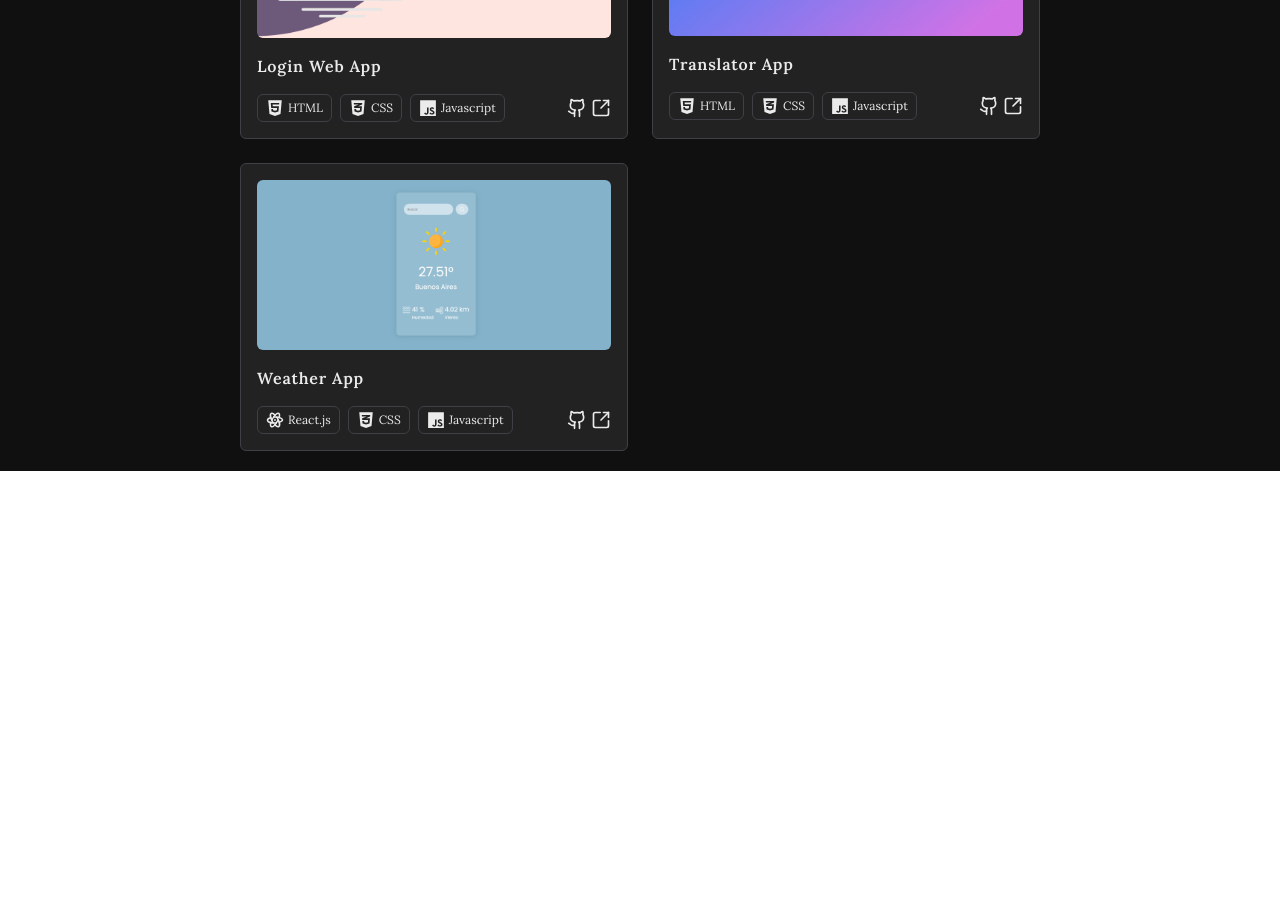
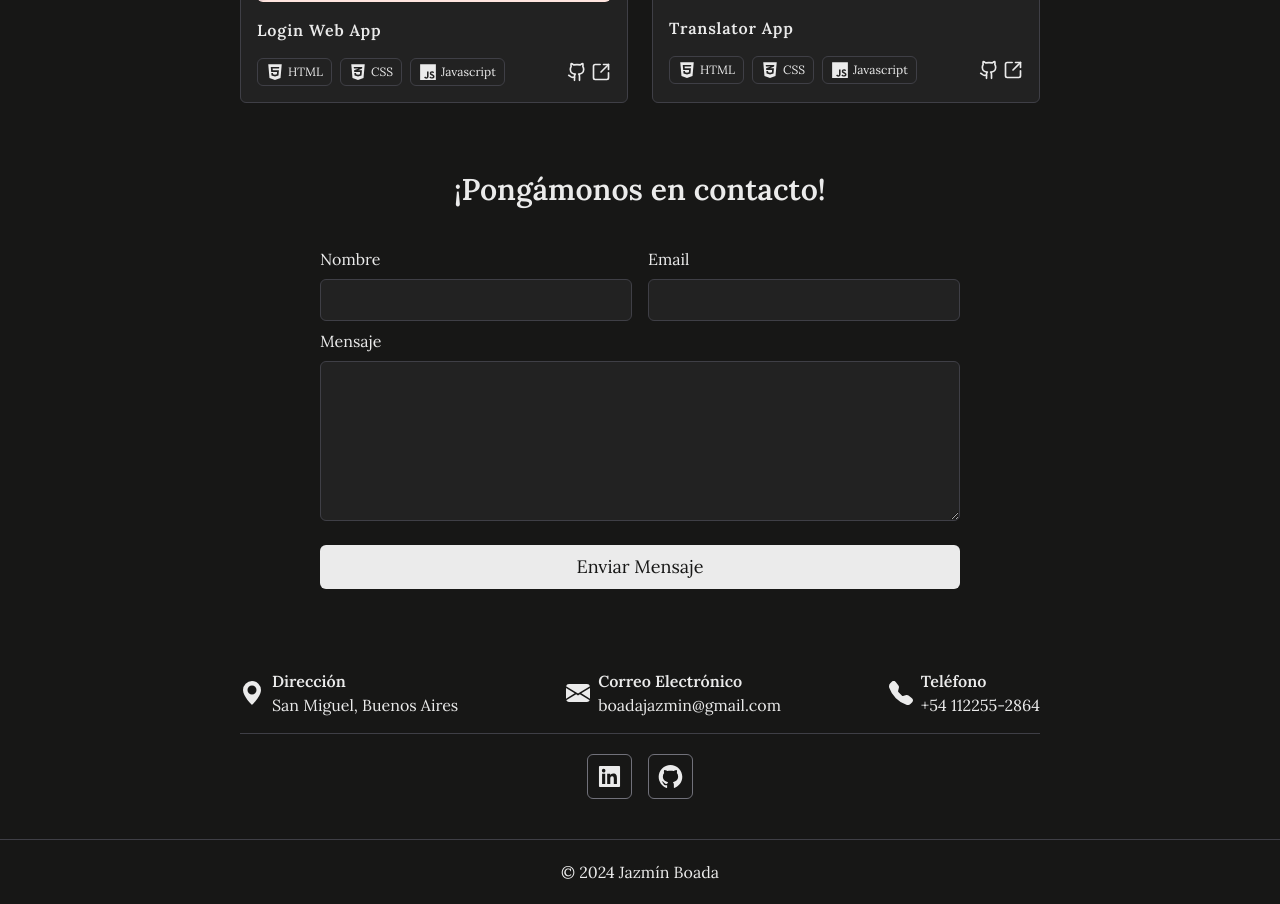
Before and after one commit to JazminBoada/portfolio-personal, a React (Vite) app: page / in a window 1280 px wide. Shown: the part 1480-2384 px from the top of the page. Before the commit the page ends 1951 px from the top, so only its background shows below. Built offline with nearby package versions, Linux system fonts and the light colour scheme.

Commit message:
first commit

```diff
--- a/src/App.jsx
+++ b/src/App.jsx
@@ -1,5 +1,7 @@
 import "./App.css";
 import Aboutme from "./components/Aboutme";
+import Contact from "./components/contact";
+import Footer from "./components/Footer";
 import Header from "./components/header";
 import Hero from "./components/Hero";
 import Projects from "./components/Projects";
@@ -13,6 +15,8 @@ function App() {
       <Aboutme />
       <Skills />
       <Projects />
+      <Contact />
+      <Footer />
     </div>
   );
 }
--- a/src/components/Aboutme.jsx
+++ b/src/components/Aboutme.jsx
@@ -3,8 +3,8 @@ import React from "react";
 function Aboutme() {
   return (
     <div className="bg-darkBlack text-customWhite w-full">
-      <main className="mx-auto max-w-7xl px-5  py-12 md:px-10 lg:px-34 xl:px-60">
-        <h1 className="text-xl font-semibold mb-4">Sobre mi</h1>
+      <main className="mx-auto max-w-7xl px-5 pt-12 md:px-10 lg:px-34 xl:px-60">
+        <h1 className="text-xl md:text-2xl font-semibold mb-4">Sobre mi</h1>
         <section className="border border-zinc-700 bg-lightBlack p-4 rounded-md">
           <p className="pb-2">
             Hace 2 años estudio de manera autodidacta para especializarme como
--- a/src/components/Footer.jsx
+++ b/src/components/Footer.jsx
@@ -0,0 +1,13 @@
+import React from "react";
+
+function Footer() {
+  return (
+    <div className="w-full bg-darkBlack text-customWhite border-t border-t-zinc-700">
+      <footer className="mx-auto max-w-7xl px-5 md:px-10 lg:px-34 xl:px-60 p-5 text-center">
+        <p>&copy; 2024 Jazmín Boada</p>
+      </footer>
+    </div>
+  );
+}
+
+export default Footer;
--- a/src/components/Projects.jsx
+++ b/src/components/Projects.jsx
@@ -4,7 +4,7 @@ import img1 from "../assets/imagenes_card/img1.png";
 import img2 from "../assets/imagenes_card/img2.png";
 import img3 from "../assets/imagenes_card/img3.png";
 import img4 from "../assets/imagenes_card/img4.png";
-import img5 from "../assets/imagenes_card/img5.png";
+
 import { FaHtml5, FaCss3Alt } from "react-icons/fa6";
 import { IoLogoJavascript } from "react-icons/io5";
 import { TbBrandReactNative } from "react-icons/tb";
@@ -13,8 +13,8 @@ import { RiTailwindCssFill, RiNextjsLine } from "react-icons/ri";
 function Projects() {
   return (
     <div className="bg-darkBlack text-customWhite w-full">
-      <main className="mx-auto max-w-7xl px-5 md:px-10 lg:px-34 xl:px-60 pb-5">
-        <h1 className="text-xl font-semibold mb-4">Proyectos</h1>
+      <main className="mx-auto max-w-7xl px-5 pt-12 md:px-10 lg:px-34 xl:px-60 pb-5">
+        <h1 className="text-xl md:text-2xl font-semibold mb-4">Proyectos</h1>
         <section className="grid grid-cols-1 md:grid-cols-2 gap-6 ">
           <ProjectsCards
             image={img1}
@@ -60,17 +60,6 @@ function Projects() {
             sourceLink=""
             appLink=""
           />
-          <ProjectsCards
-            image={img5}
-            title="Weather App"
-            button={[
-              { title: "React.js", icon: <TbBrandReactNative /> },
-              { title: "CSS", icon: <FaCss3Alt /> },
-              { title: "Javascript", icon: <IoLogoJavascript /> },
-            ]}
-            sourceLink=""
-            appLink=""
-          />
         </section>
       </main>
     </div>
--- a/src/components/Skills.jsx
+++ b/src/components/Skills.jsx
@@ -13,8 +13,8 @@ import zustand from "../assets/iconos/zustand.svg";
 function Skills() {
   return (
     <div className="w-full bg-darkBlack text-customWhite">
-      <main className="mx-auto max-w-7xl px-5  py-12 md:px-10 lg:px-34 xl:px-60">
-        <h1 className="text-xl font-semibold mb-4">
+      <main className="mx-auto max-w-7xl px-5 pt-12 md:px-10 lg:px-34 xl:px-60">
+        <h1 className="text-xl md:text-2xl font-semibold mb-4">
           Habilidades y Herramientas
         </h1>
         <div className="flex flex-row flex-wrap gap-3">
--- a/src/components/contact.jsx
+++ b/src/components/contact.jsx
@@ -0,0 +1,112 @@
+import React from "react";
+import { AiFillLinkedin, AiFillGithub } from "react-icons/ai";
+import {
+  BsFillEnvelopeFill,
+  BsFillTelephoneFill,
+  BsGeoAltFill,
+} from "react-icons/bs";
+import { SendHorizontal } from "lucide-react";
+
+function Contact() {
+  return (
+    <div className="w-full pt-12 bg-darkBlack text-customWhite">
+      <main className="mx-auto max-w-7xl px-5 md:px-10 lg:px-34 xl:px-60 pb-5">
+        <h1 className="text-xl md:text-2xl xl:text-3xl text-center font-semibold mb-10">
+          ¡Pongámonos en contacto!
+        </h1>
+
+        <form action="" className="flex flex-col space-y-2 md:px-20">
+          <div className="flex flex-col md:flex-row gap-4">
+            <div className="w-full flex flex-col gap-2">
+              <span>Nombre</span>
+              <input
+                className="px-4 py-2 outline-none bg-lightBlack border border-zinc-700 rounded-md focus:outline-zinc-600 transform transition-all duration-500"
+                id="nombre"
+                name="nombre"
+                type="text"
+                required
+              />
+            </div>
+            <div className="w-full flex flex-col gap-2">
+              <span>Email</span>
+              <input
+                className="px-4 py-2 outline-none bg-lightBlack border border-zinc-700 rounded-md focus:outline-zinc-600 transform transition-all duration-500"
+                id="email"
+                name="email"
+                type="email"
+                required
+              />
+            </div>
+          </div>
+          <span>Mensaje</span>
+          <textarea
+            className="h-40 px-4 py-2 outline-none bg-lightBlack border border-zinc-700 rounded-md focus:outline-zinc-600 transform transition-all duration-500 overflow-hidden"
+            id="mensaje"
+            name="mensaje"
+            required
+          ></textarea>
+
+          <div className="flex justify-center">
+            <button
+              type="submit"
+              className="flex flex-row items-center justify-center gap-2 w-full text-sm md:text-lg border-none cursor-pointer rounded-md text-darkBlack bg-customWhite py-2 mt-4 transition-transform duration-200 ease-in-out active:scale-95"
+            >
+              <div className="relative overflow-hidden group">
+                <span className="invisible ">Enviar Mensaje</span>
+                <span className="text-darkBlack absolute top-0 left-0 group-hover:-translate-y-full transition-transform ease-in-out duration-500 hover:duration-300">
+                  Enviar Mensaje
+                </span>
+                <span className="text-darkBlack absolute top-0 left-0 translate-y-full group-hover:translate-y-0 transition-transform ease-in-out duration-500 hover:duration-300">
+                  Enviar Mensaje
+                </span>
+              </div>
+            </button>
+          </div>
+        </form>
+
+        <section className="w-full mt-20 flex flex-col items-center space-y-8 md:space-y-0 md:flex-row md:justify-between md:space-x-16 pb-4 md:border-b border-zinc-700">
+          <div className="flex flex-col md:flex-row items-center md:items-center space-y-2 md:space-y-0 md:space-x-2">
+            <BsGeoAltFill className="w-6 h-6 mt-3 md:self-start" />
+            <div className="flex flex-col items-center md:items-start">
+              <h2 className="font-semibold">Dirección</h2>
+              <p>San Miguel, Buenos Aires</p>
+            </div>
+          </div>
+
+          <div className="flex flex-col md:flex-row items-center md:items-center space-y-2 md:space-y-0 md:space-x-2">
+            <BsFillEnvelopeFill className="w-6 h-6 mt-3 md:self-start" />
+            <div className="flex flex-col items-center md:items-start">
+              <h2 className="font-semibold">Correo Electrónico</h2>
+              <p>boadajazmin@gmail.com</p>
+            </div>
+          </div>
+
+          <div className="flex flex-col md:flex-row items-center md:items-center space-y-2 md:space-y-0 md:space-x-2">
+            <BsFillTelephoneFill className="w-6 h-6 mt-3 md:self-start" />
+            <div className="flex flex-col items-center md:items-start">
+              <h2 className="font-semibold">Teléfono</h2>
+              <p>+54 112255-2864</p>
+            </div>
+          </div>
+        </section>
+
+        <div className="flex items-center justify-center flex-row gap-4 p-5">
+          <a
+            href=""
+            className=" border border-zinc-500 rounded-md p-2 hover:text-zinc-500 hover:border-zinc-500  transform transition-all duration-300"
+          >
+            <AiFillLinkedin size={27} />
+          </a>
+          <a
+            href=""
+            className="border border-zinc-500 rounded-md p-2  hover:text-zinc-500 hover:border-zinc-500 transform transition-all duration-300"
+          >
+            <AiFillGithub size={27} />
+          </a>
+        </div>
+      </main>
+    </div>
+  );
+}
+
+export default Contact;
--- a/src/components/layouts/ProjectsCards.jsx
+++ b/src/components/layouts/ProjectsCards.jsx
@@ -3,7 +3,7 @@ import { Github, SquareArrowOutUpRight } from "lucide-react";
 
 const ButtonCard = ({ icon, title }) => {
   return (
-    <button className="flex items-center justify-center border border-zinc-700 rounded-md py-1 px-2 text-xs hover:bg-darkBlack trnasform transition-all duration-300">
+    <button className="flex items-center justify-center border border-zinc-700 rounded-md py-1 px-2 text-xs hover:bg-zinc-600 trnasform transition-all duration-300">
       {icon && <span className="mr-1 text-lg">{icon}</span>}
       {title}
     </button>
@@ -27,13 +27,13 @@ function ProjectsCards({ image, title, button, appLink, sourceLink }) {
           <a href={appLink} target="_blank" rel="noopener noreferrer">
             <Github
               size={20}
-              className="hover:text-zinc-700 trnasform transition-all duration-300"
+              className="hover:text-zinc-600 trnasform transition-all duration-300"
             />
           </a>
           <a href={sourceLink} target="_black" rel="noopener noreferrer">
             <SquareArrowOutUpRight
               size={20}
-              className="hover:text-zinc-700 trnasform transition-all duration-300"
+              className="hover:text-zinc-600 trnasform transition-all duration-300"
             />
           </a>
         </div>
--- a/tailwind.config.js
+++ b/tailwind.config.js
@@ -4,9 +4,22 @@ export default {
   theme: {
     extend: {
       colors: {
-        darkBlack: "#101010",
+        darkBlack: "#171716",
         lightBlack: "#222222",
         customWhite: "#ebebeb",
+      },
+    },
+    animation: {
+      brightness: "brightness 2.2s linear infinite",
+    },
+    keyframes: {
+      brightness: {
+        "0%": {
+          transform: "skew(-13deg) translateX(-100%)",
+        },
+        "100%": {
+          transform: "skew(-13deg) translateX(100%)",
+        },
       },
     },
   },
```
Also changed, not shown: src/components/Hero.jsx (+11 -5 lines).
